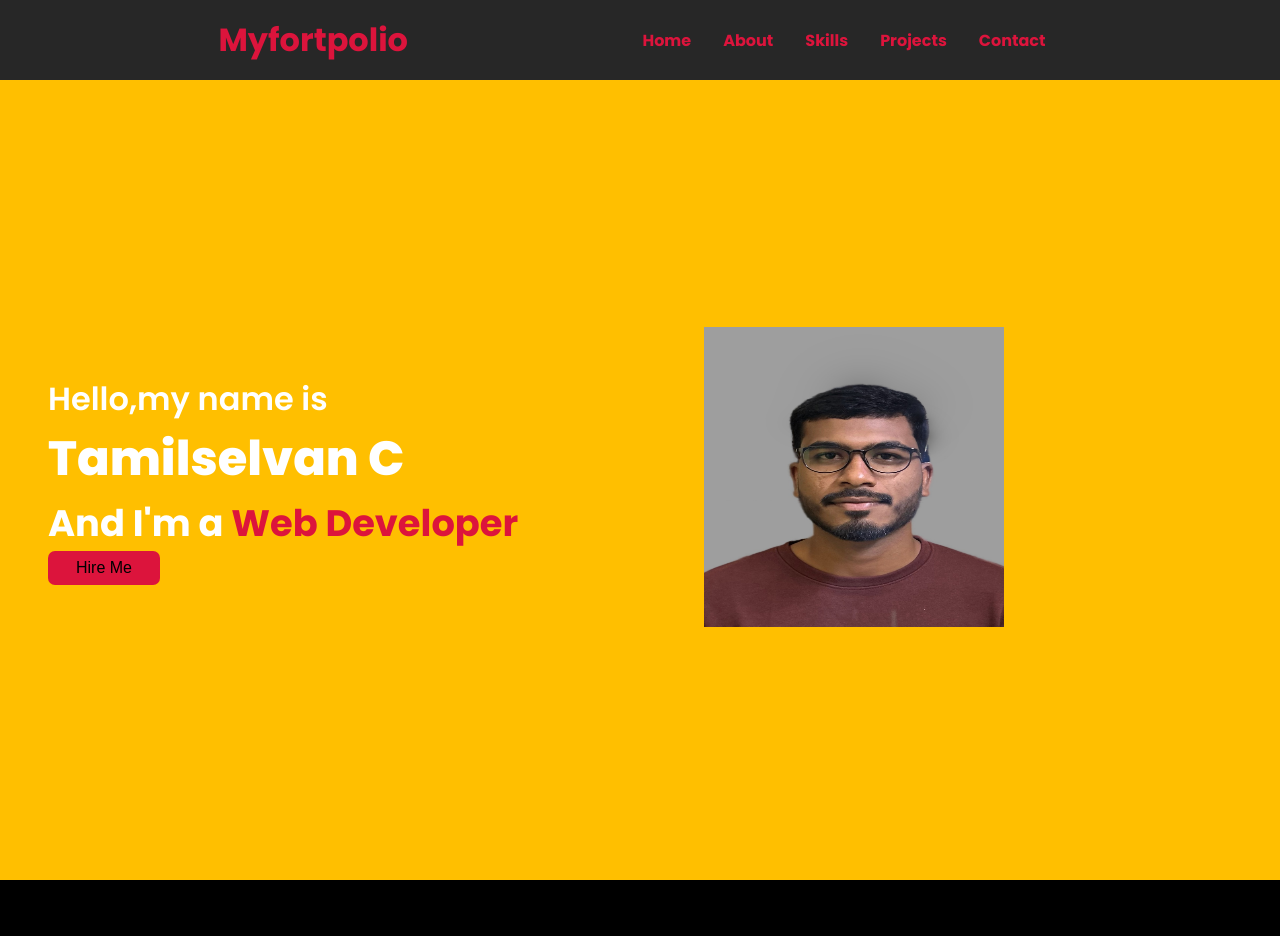
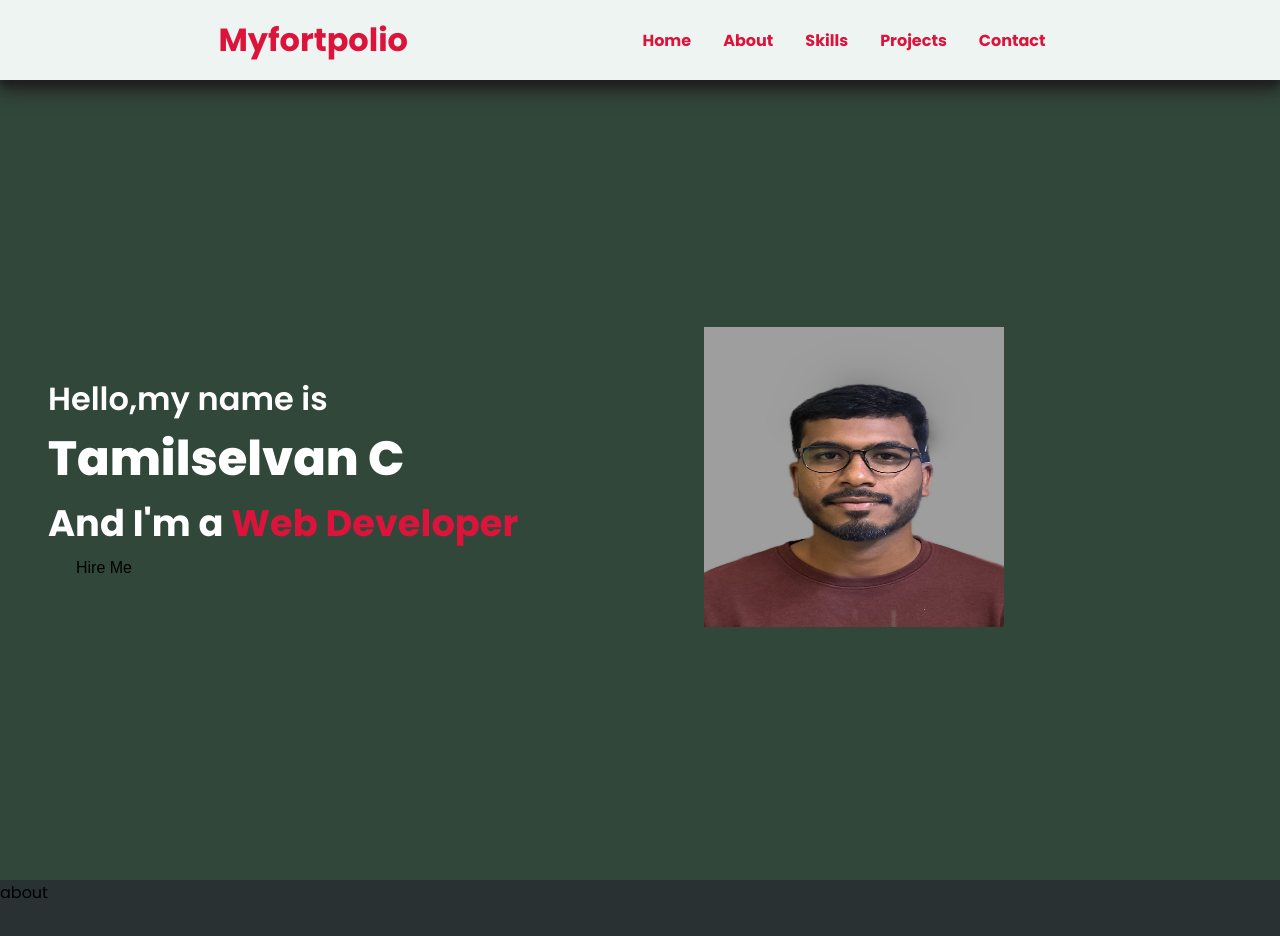
Before and after one commit to TamilselvanChandrakumar/my-portfolio, a React (Vite) app in the folder portfolio-app/: page / in a window 1280 px wide. Shown: the top 936 px of the page. Built offline with nearby package versions, Linux system fonts and the light colour scheme.

Commit message:
first commit

```diff
--- a/portfolio-app/src/App.css
+++ b/portfolio-app/src/App.css
@@ -6,9 +6,9 @@
   padding: 0;
 }
 :root {
-  --background-navbar-color: rgb(39, 39, 39);
-  --background-primary-color: #ffbf00;
-  --background-seconday-color: crimson;
+  --background-navbar-color: #edf4f2;
+  --background-primary-color: #31473a;
+  --background-secondary-color: #2a3132;
   --font-primary-color: crimson;
   --font-seconday-color: white;
   --font-dark-color: black;
@@ -16,6 +16,8 @@
 html {
   font-family: "Poppins", "Roboto", "sans-serif", "Times New Roman", Times,
     serif;
+  scroll-behavior: smooth;
+  overflow-x: hidden;
 }
 .btn-wrapper {
   padding: 0.5rem;
--- a/portfolio-app/src/component/about/About.css
+++ b/portfolio-app/src/component/about/About.css
@@ -1,5 +1,5 @@
 #about {
-  background-color: black;
+  background-color: var(--background-secondary-color);
   width: 100%;
   height: 100vh;
 }
--- a/portfolio-app/src/component/home/Home.css
+++ b/portfolio-app/src/component/home/Home.css
@@ -32,6 +32,18 @@
   font-size: 2.3rem;
   color: var(--font-primary-color);
   font-weight: 700;
+  animation: webdev 1s linear infinite;
+}
+@keyframes webdev {
+  100% {
+    transform: translateX(200px);
+  }
+  50% {
+    transform: translateX(150px);
+  }
+  25% {
+    transform: translateX(100px);
+  }
 }
 .home-image img {
   width: 300px;
--- a/portfolio-app/src/component/navbar/Navbar.css
+++ b/portfolio-app/src/component/navbar/Navbar.css
@@ -5,6 +5,10 @@
   align-items: center;
   justify-content: space-evenly;
   background-color: var(--background-navbar-color);
+  position: sticky;
+  top: 0%;
+  z-index: 10;
+  box-shadow: 0 6px 8px 0 rgb(32, 31, 31), 0 8px 20px 0 rgb(32, 31, 31);
 }
 .navbar-text h1 {
   color: var(--font-primary-color);
@@ -12,6 +16,8 @@
 .navbar-links li {
   display: inline-block;
   padding: 1rem;
+}
+.navbar-links li a {
   color: var(--font-primary-color);
   font-weight: 700;
 }
--- a/portfolio-app/src/component/navbar/Navbar.jsx
+++ b/portfolio-app/src/component/navbar/Navbar.jsx
@@ -9,11 +9,23 @@ const Navbar = () => {
         </div>
         <nav className="navbar-links-container">
           <ul className="navbar-links">
-            <li>Home</li>
-            <li>About</li>
-            <li>Skills</li>
-            <li>Projects</li>
-            <li>Contact</li>
+            <li>
+              <a href="#home">Home</a>
+            </li>
+            <li>
+              <a href="#about">About</a>
+            </li>
+            <li>
+              {" "}
+              <a href="#skills">Skills</a>
+            </li>
+            <li>
+              {" "}
+              <a href="#projects">Projects</a>
+            </li>
+            <li>
+              <a href="#contact">Contact</a>
+            </li>
           </ul>
         </nav>
       </div>
```
